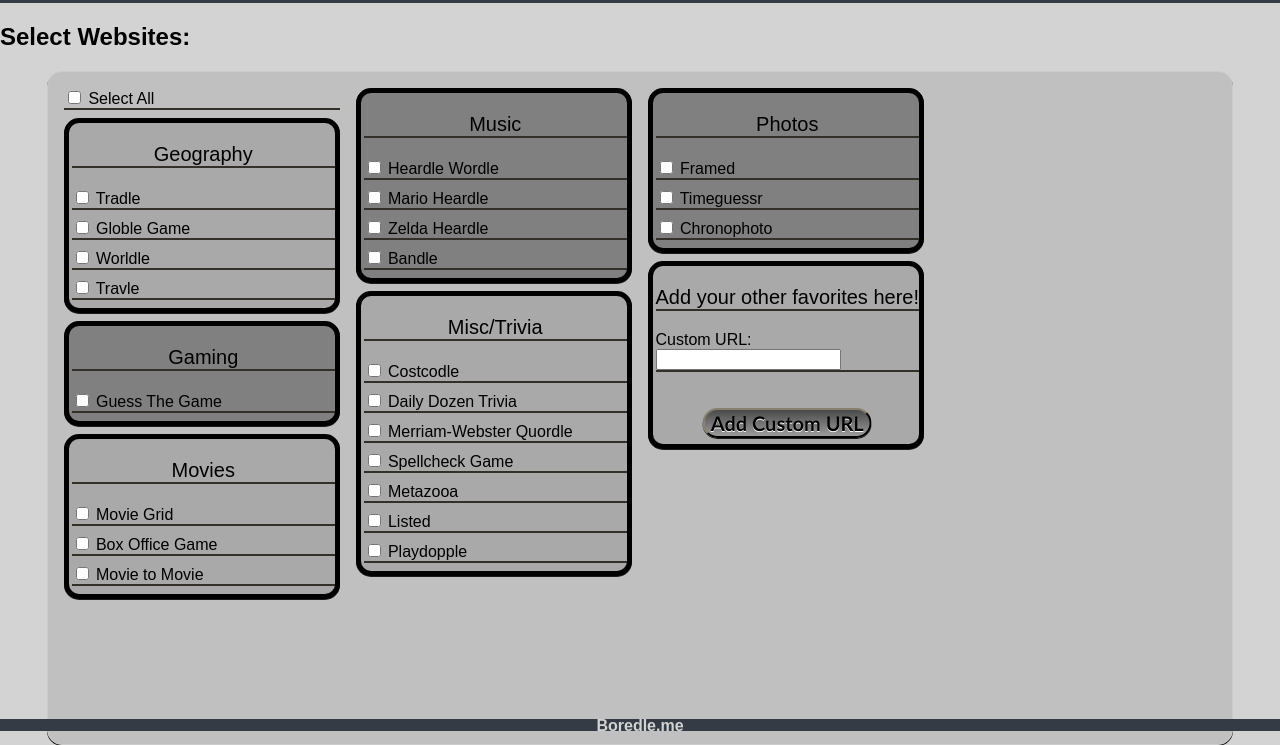
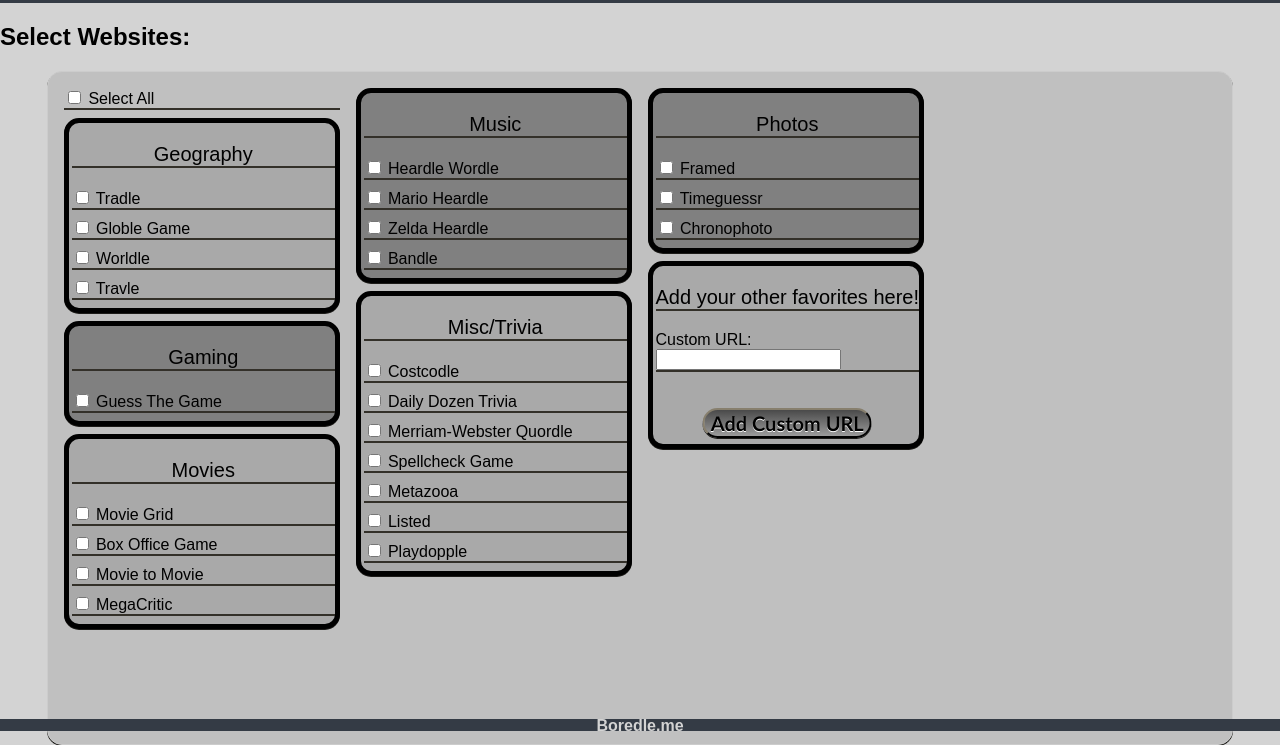
Before and after one commit to UmbraChimera/boredle.me, a plain HTML site: page index.html in a window 1280 px wide. Shown: the part 69-814 px from the top of the page. Drawn offline with Linux system fonts and the light colour scheme.

Commit message:
Update index.html
Added https://www.mega-critic.com/game/home

```diff
--- a/index.html
+++ b/index.html
@@ -113,6 +113,14 @@
               value="https://movietomovie.com/"
             />
             Movie to Movie
+          </label>
+          <label>
+            <input
+              type="checkbox"
+              name="website"
+              value="https://www.mega-critic.com/game/home"
+            />
+            MegaCritic
           </label>
         </div>
         <div class="even_section">
```
